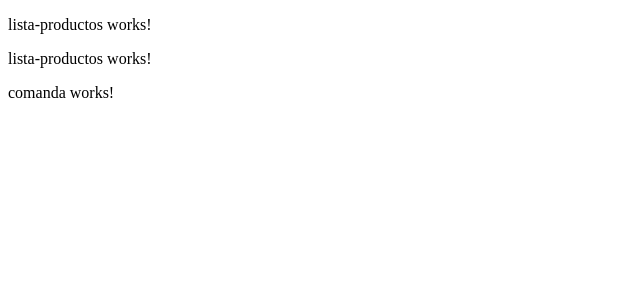
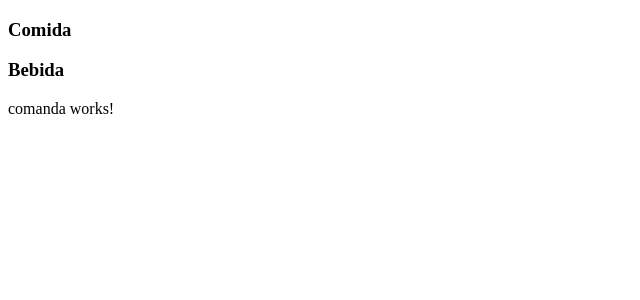
Before and after one commit to ConxiCR/Angular_CajaRegistradora, an Angular app: page / in a window 1280 px wide. Shown: the top 300 px of the page, without its empty margins (0-640 px from the left). Built offline with nearby package versions, Linux system fonts and the light colour scheme.

Commit message:
create title of two products
Signed-off-by: ConxiCr <conxicr@hotmail.com>

```diff
--- a/src/app/app.component.html
+++ b/src/app/app.component.html
@@ -2,8 +2,8 @@
 <div class="container">
   <div class="izquierda">
     <!--two products-->
-    <app-lista-productos></app-lista-productos>
-    <app-lista-productos></app-lista-productos>
+    <app-lista-productos titulo="Comida"></app-lista-productos>
+    <app-lista-productos titulo="Bebida"></app-lista-productos>
   </div>
   <div class="derecha">
     <app-comanda></app-comanda>
--- a/src/app/components/lista-productos/lista-productos.component.html
+++ b/src/app/components/lista-productos/lista-productos.component.html
@@ -1 +1 @@
-<p>lista-productos works!</p>
+<h3>{{ titulo }}</h3>
--- a/src/app/components/lista-productos/lista-productos.component.ts
+++ b/src/app/components/lista-productos/lista-productos.component.ts
@@ -1,4 +1,4 @@
-import { Component, OnInit } from '@angular/core';
+import { Component, Input, OnInit } from '@angular/core';
 
 @Component({
   selector: 'app-lista-productos',
@@ -6,6 +6,8 @@ import { Component, OnInit } from '@angular/core';
   styleUrls: ['./lista-productos.component.css']
 })
 export class ListaProductosComponent implements OnInit {
+  @Input() titulo:string;
+
 
   constructor() { }
 
```
